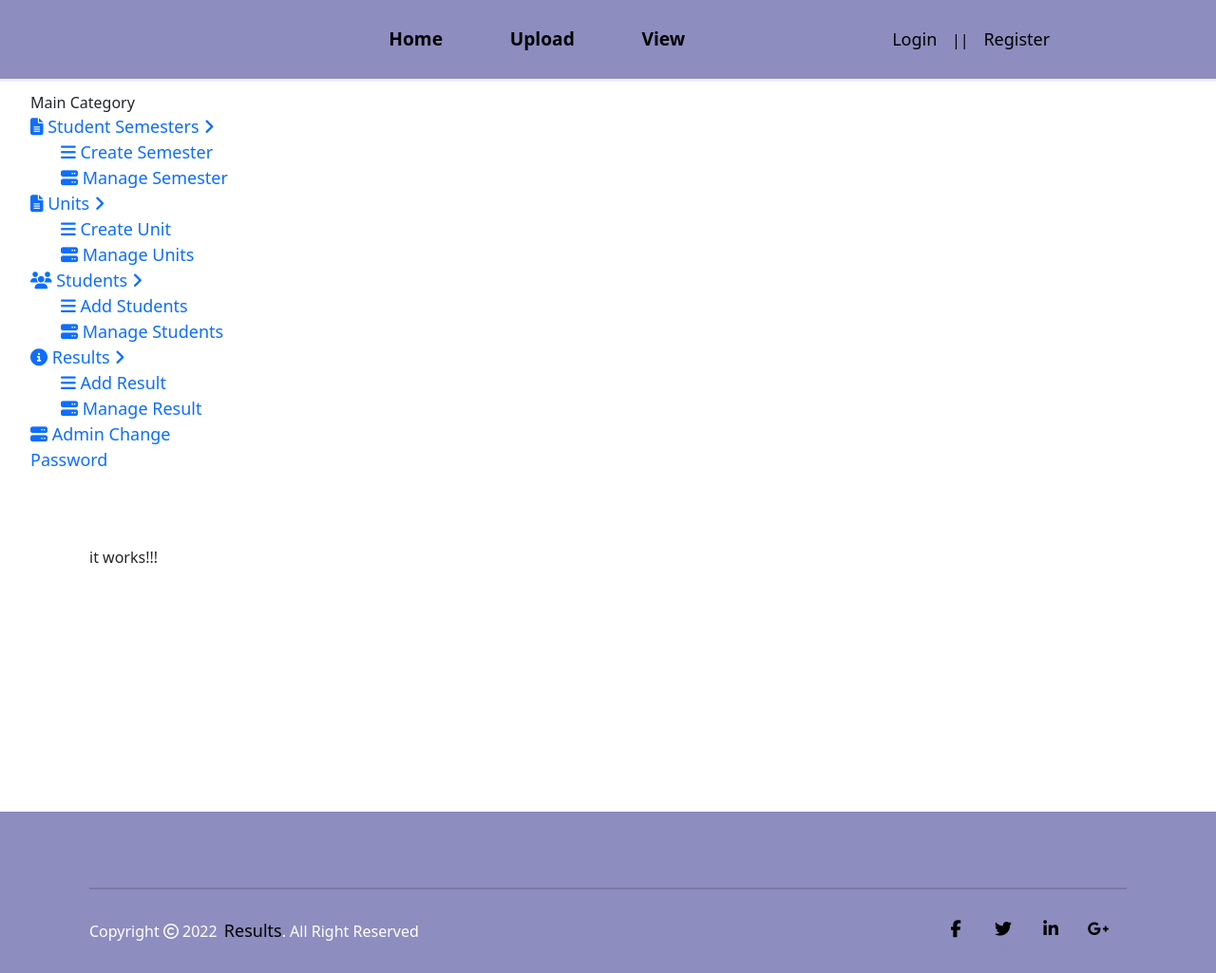
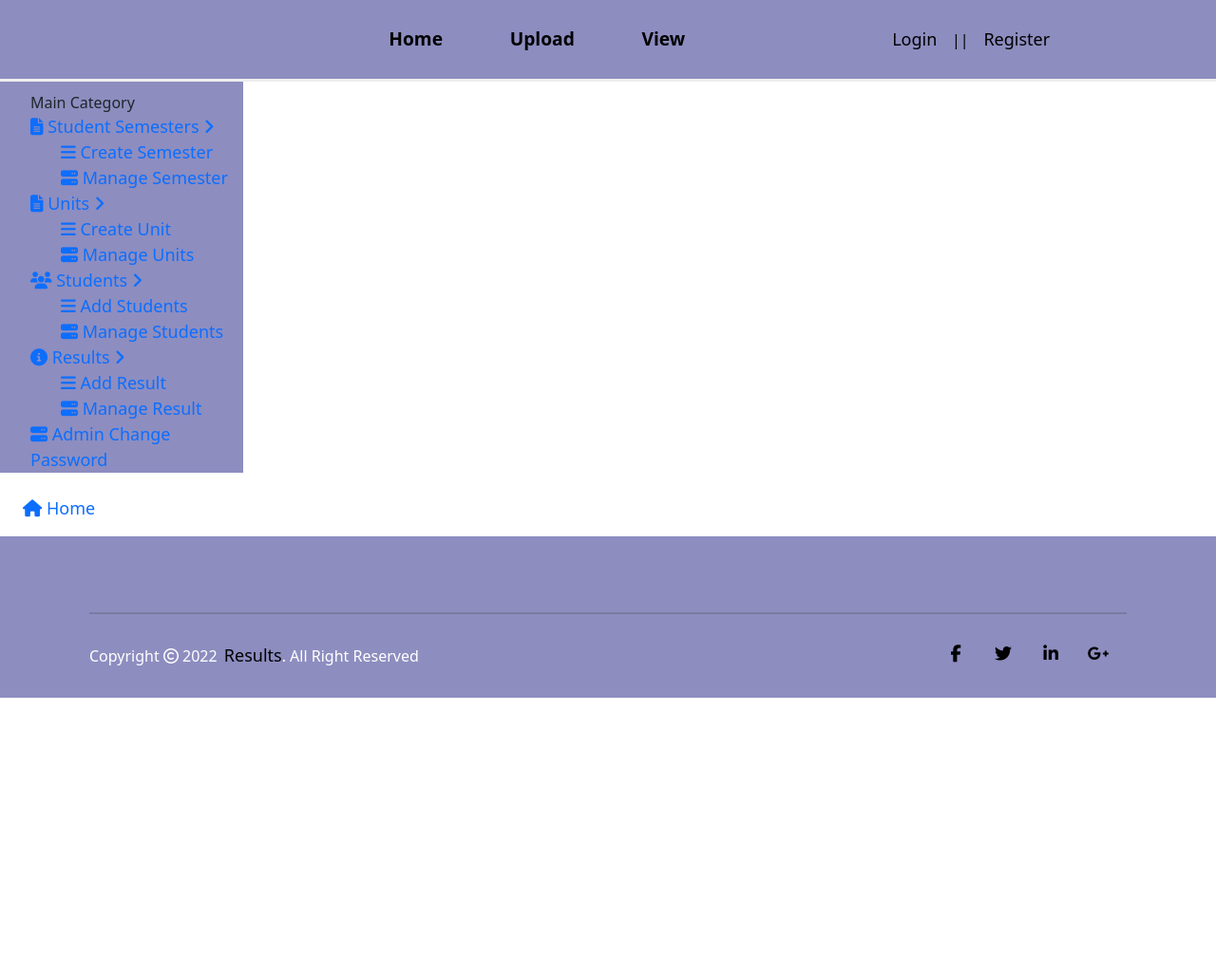
Before and after one commit to jobkarani/students-portal-app, a Django app: page / in a window 1280 px wide. Shown: the whole page at 95% size. After the commit the page ends 735 px from the top, so only its background shows below. Run offline with Django 3.2, Linux system fonts and the light colour scheme; some libraries are stand-ins or nearby versions; some web fonts are replaced.

Commit message:
fixes base.html

```diff
--- a/app/templates/all-temps/base.html
+++ b/app/templates/all-temps/base.html
@@ -46,23 +46,99 @@
   </style>
 </head>
 
-<body>
-  {% include "navbar.html" %}
-  {% include "sidenav.html" %}
+<body class="top-navbar-fixed">
+  <div class="main-wrapper">
 
-  {% block content %}
-  {%endblock%}
-  {% include "footer.html" %}
-  {% block scripts %}
-  <script src="{% static 'js/index.js' %}"></script>
-  <script src="{% static 'js/main.js' %}"></script>
-  <script type="text/javascript" src="{% static 'js/jquery-3.3.1.min.js' %}"></script>
-  <script type="text/javascript" src="{% static 'js/popper.min.js' %}"></script>
-  <script type="text/javascript" src="{% static 'js/bootstrap.min.js' %}"></script>
-  <script type="text/javascript" src="{% static 'js/jquery.sticky.js' %}"></script>
-  <script type="text/javascript" src="//cdn.jsdelivr.net/npm/slick-carousel@1.8.1/slick/slick.min.js"></script>
-  <script src="https://ajax.googleapis.com/ajax/libs/jquery/3.2.1/jquery.min.js"></script>
-  {% bootstrap_javascript %} {% endblock %}
-</body>
+      {% block main_wrapper %}
+          <div class="content-wrapper">
+              <div class="content-container">
+
+                  <div class="left-sidebar bg-black-300 box-shadow " style="background-color: rgb(141, 141, 192);; width: 20%;">
+                      <div class="sidebar-content">
+
+                          <!-- /.user-info -->
+                          {% include 'sidenav.html' %}
+                          <!-- /.sidebar-nav -->
+                      </div>
+                      <!-- /.sidebar-content -->
+                  </div>
+
+                  <div class="main-page">
+
+                      {% block main_page %}
+                      <div class="container-fluid">
+                          <div class="row page-title-div">
+                              <div class="col-sm-6">
+                                  <h2 class="title">
+
+                                      {% block main_page_title %}
+
+                                      {% endblock main_page_title %}
+
+                                  </h2>
+                              </div>
+                              <!-- /.col-sm-6 -->
+                          </div>
+                          <!-- /.row -->
+                          <div class="row breadcrumb-div">
+                              <div class="col-md-6">
+                                  <ul class="breadcrumb">
+                                      <li><a href="#"><i class="fa fa-home"></i> Home</a></li>
+                                      {% block breadcumb %}
+
+                                      {% endblock breadcumb %}
+
+                                  </ul>
+                              </div>
+
+                          </div>
+                          <!-- /.row -->
+
+                      </div>
+                      <!-- /.container-fluid -->
+
+                      <section class="section">
+                          <div class="container-fluid">
+
+                              {% block main_page_content %}
+                              <div class="row">
+
+                                  {% block panel %}
+
+                                  {% endblock panel %}
+
+                                  <!-- /.col-md-8 col-md-offset-2 -->
+                              </div>
+                              <!-- /.row -->
+
+                              {% endblock main_page_content %}
+
+                          </div>
+                          <!-- /.container-fluid -->
+                      </section>
+                      <!-- /.section -->
+                      {% endblock main_page %}
+
+                  </div>
+                  <!-- /.main-page -->
+
+
+              </div>
+              <!-- /.content-container -->
+          </div>
+          <!-- /.content-wrapper -->
+          {% include 'navbar.html' %}
+      {% endblock main_wrapper %}
+
+  </div>
+  <!-- /.main-wrapper -->
+
+   {% include 'footer.html' %}
+
+  {% block javascript_code %}
+
+  {% endblock javascript_code %}
+
+  </body>
 
 </html>
--- a/app/templates/registration/login.html
+++ b/app/templates/registration/login.html
@@ -30,7 +30,7 @@
           </form>
           </div>
           <div class="" style="margin-top: 1rem;padding-left: 5%;">
-            <p>Don't have an account?<a href="accounts/register/">Register</a></p>
+            <p>Don't have an account?<a href="/accounts/register/">Register</a></p>
           </div>
         </div>
 
--- a/app/templates/sidenav.html
+++ b/app/templates/sidenav.html
@@ -7,7 +7,7 @@
     }
 </style>
 <br><br>
-<div class="sidebar-nav mt-5" style="width: 20%;">
+<div class="sidebar-nav mt-5">
     <ul class="side-nav color-gray">
         <li class="nav-header">
             <span class="">Main Category</span>
```
